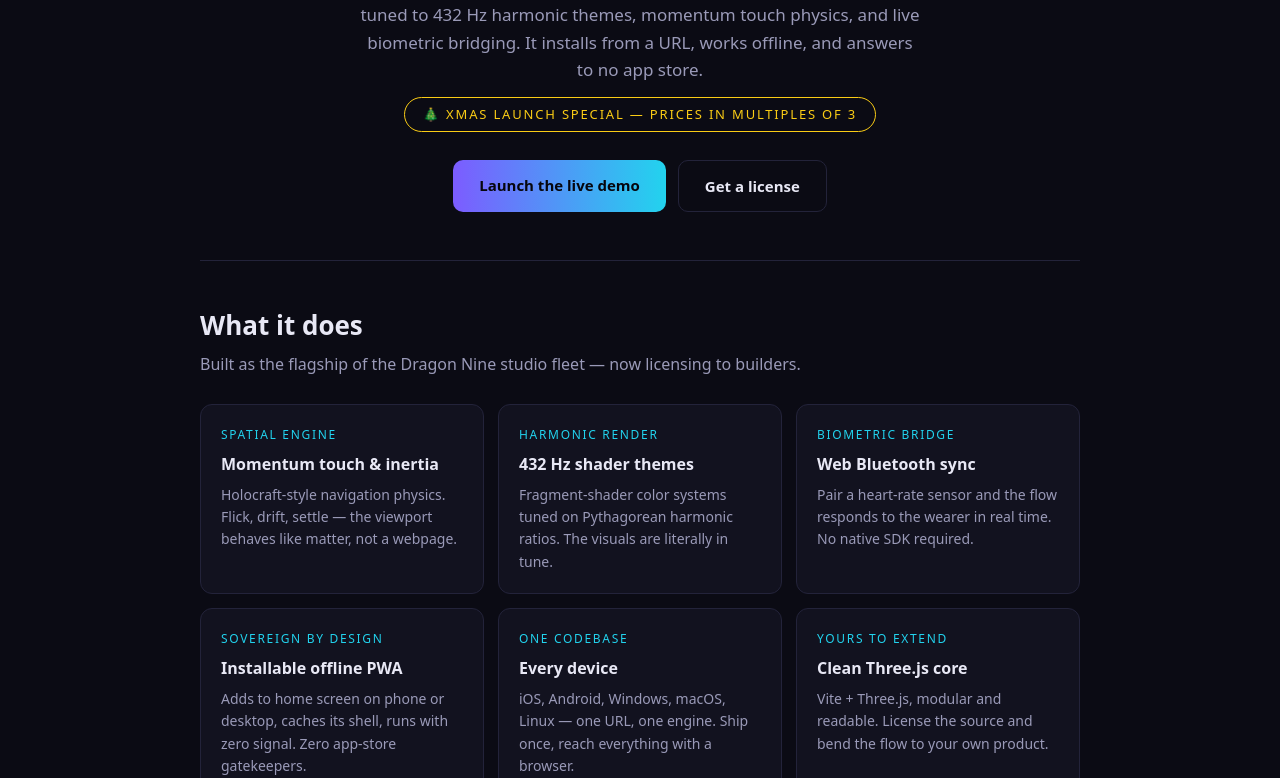
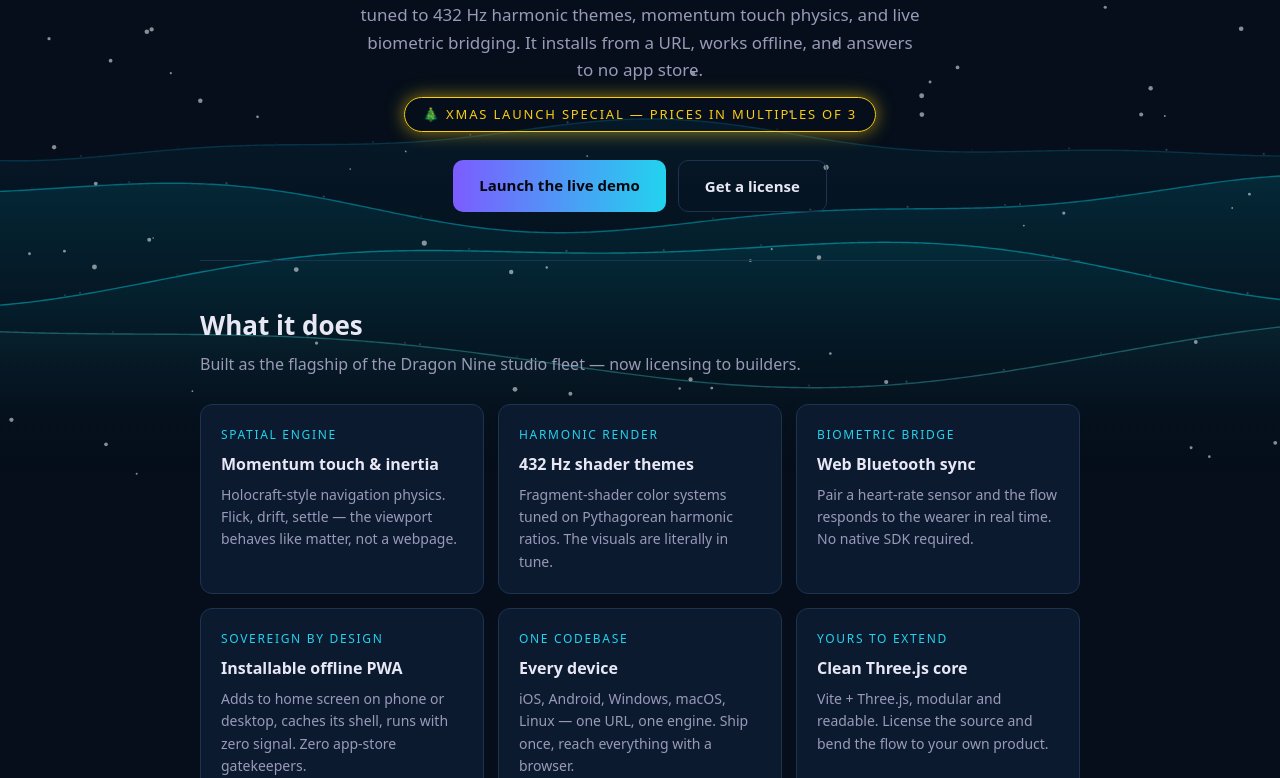
Before and after one commit to fluidmotiontv-oss/Infinity-Flow, a plain HTML site: page store.html in a window 1280 px wide. Shown: the part 323-1101 px from the top of the page. Drawn offline with Linux system fonts and the light colour scheme.

Commit message:
Add files via upload

```diff
--- a/store.html
+++ b/store.html
@@ -7,7 +7,7 @@
 <meta name="description" content="FlowTouch: the spatial interface engine with 432Hz harmonic shaders, Holocraft touch inertia, and Web Bluetooth biometrics. Installable. Offline. No app store.">
 <meta name="theme-color" content="#0b0b14">
 <style>
-  :root { --bg:#0b0b14; --panel:#12121f; --line:#23233a; --text:#e8e8f5; --dim:#9a9ab8; --a1:#7c5cff; --a2:#22d3ee; --gold:#facc15; }
+  :root { --bg:#050e1a; --panel:#0c1a30; --line:#1d3350; --text:#e8e8f5; --dim:#9a9ab8; --a1:#7c5cff; --a2:#22d3ee; --gold:#facc15; }
   * { margin:0; padding:0; box-sizing:border-box; }
   body { background:var(--bg); color:var(--text); font-family:system-ui,-apple-system,"Segoe UI",sans-serif; line-height:1.6; }
   a { color:var(--a2); text-decoration:none; } a:hover { text-decoration:underline; }
@@ -47,9 +47,15 @@
   ol.steps { margin-left:20px; color:var(--dim); } ol.steps li { margin:6px 0; }
   code { background:#1a1a2c; padding:2px 7px; border-radius:6px; font-size:13px; color:var(--a2); }
   footer { border-top:1px solid var(--line); padding:28px 0 44px; color:var(--dim); font-size:13px; display:flex; justify-content:space-between; flex-wrap:wrap; gap:10px; }
+
+  #ocean { position:fixed; inset:0; width:100%; height:100%; z-index:0; display:block; pointer-events:none; }
+  .wrap { position:relative; z-index:1; }
+  @keyframes xmasglow { 0%,100% { box-shadow:0 0 6px rgba(250,204,21,.25); } 50% { box-shadow:0 0 18px rgba(250,204,21,.6); } }
+  .hero .xmas { animation:xmasglow 3.2s ease-in-out infinite; }
 </style>
 </head>
 <body>
+<canvas id="ocean"></canvas>
 <div class="wrap">
   <nav>
     <div class="brand">FlowTouch <span>· by Fluid Motion TV</span></div>
@@ -152,5 +158,89 @@
     <div><a href="https://github.com/fluidmotiontv-oss">fluidmotiontv-oss</a> · PayPal: fluidmotion.tv@gmail.com</div>
   </footer>
 </div>
+
+<script>
+(function(){
+  const cv = document.getElementById('ocean');
+  const ctx = cv.getContext('2d');
+  const reduce = matchMedia('(prefers-reduced-motion: reduce)').matches;
+  let w, h, dpr, t = 0, snow = [];
+
+  function resize(){
+    dpr = Math.min(devicePixelRatio || 1, 2);
+    w = innerWidth; h = innerHeight;
+    cv.width = w * dpr; cv.height = h * dpr;
+    ctx.setTransform(dpr, 0, 0, dpr, 0, 0);
+    snow = Array.from({length: Math.min(110, w/12)}, () => ({
+      x: Math.random()*w, y: Math.random()*h,
+      r: .8 + Math.random()*1.8, s: .25 + Math.random()*.7,
+      ph: Math.random()*Math.PI*2
+    }));
+  }
+
+  // WaveSovereign palette
+  const layers = [
+    {base:.58, amp:16, k:.006, sp:.012, col:'10,77,104',  a:.55, fill:.20}, // DeepTeal
+    {base:.66, amp:22, k:.005, sp:.018, col:'0,196,216',  a:.45, fill:.12}, // AquaMarine
+    {base:.74, amp:28, k:.004, sp:.024, col:'0,240,255',  a:.40, fill:.07}, // CyanNeon
+    {base:.83, amp:34, k:.003, sp:.030, col:'77,238,234', a:.30, fill:.05}  // CyanGlow
+  ];
+
+  function waveY(L, x){
+    return h*L.base
+      + Math.sin(x*L.k + t*L.sp*9)*L.amp
+      + Math.sin(x*L.k*2.3 + t*L.sp*14 + 1.7)*L.amp*.4;
+  }
+
+  function frame(){
+    ctx.clearRect(0,0,w,h);
+
+    for (const L of layers){
+      ctx.beginPath();
+      ctx.moveTo(0, h);
+      for (let x=0; x<=w; x+=4) ctx.lineTo(x, waveY(L, x));
+      ctx.lineTo(w, h);
+      ctx.closePath();
+      const g = ctx.createLinearGradient(0, h*L.base-40, 0, h);
+      g.addColorStop(0, `rgba(${L.col},${L.fill})`);
+      g.addColorStop(1, 'rgba(5,14,26,0)');
+      ctx.fillStyle = g;
+      ctx.fill();
+
+      ctx.beginPath();
+      for (let x=0; x<=w; x+=4){
+        const y = waveY(L, x);
+        x===0 ? ctx.moveTo(x,y) : ctx.lineTo(x,y);
+      }
+      ctx.strokeStyle = `rgba(${L.col},${L.a})`;
+      ctx.lineWidth = 1.4;
+      ctx.stroke();
+
+      // foam sparkles on the crest line
+      for (let i=0; i<14; i++){
+        const x = (i*97.3 + t*L.sp*900) % w;
+        const y = waveY(L, x);
+        ctx.fillStyle = `rgba(241,245,249,${.12 + .1*Math.sin(t*.05+i)})`;
+        ctx.beginPath(); ctx.arc(x, y-2, 1.1, 0, 7); ctx.fill();
+      }
+    }
+
+    // xmas snow
+    for (const p of snow){
+      p.y += p.s; p.x += Math.sin(t*.02 + p.ph)*.35;
+      if (p.y > h+4){ p.y = -4; p.x = Math.random()*w; }
+      ctx.fillStyle = 'rgba(241,245,249,.55)';
+      ctx.beginPath(); ctx.arc(p.x, p.y, p.r, 0, 7); ctx.fill();
+    }
+
+    t++;
+    if (!reduce) requestAnimationFrame(frame);
+  }
+
+  addEventListener('resize', resize);
+  resize();
+  frame();
+})();
+</script>
 </body>
 </html>
```
